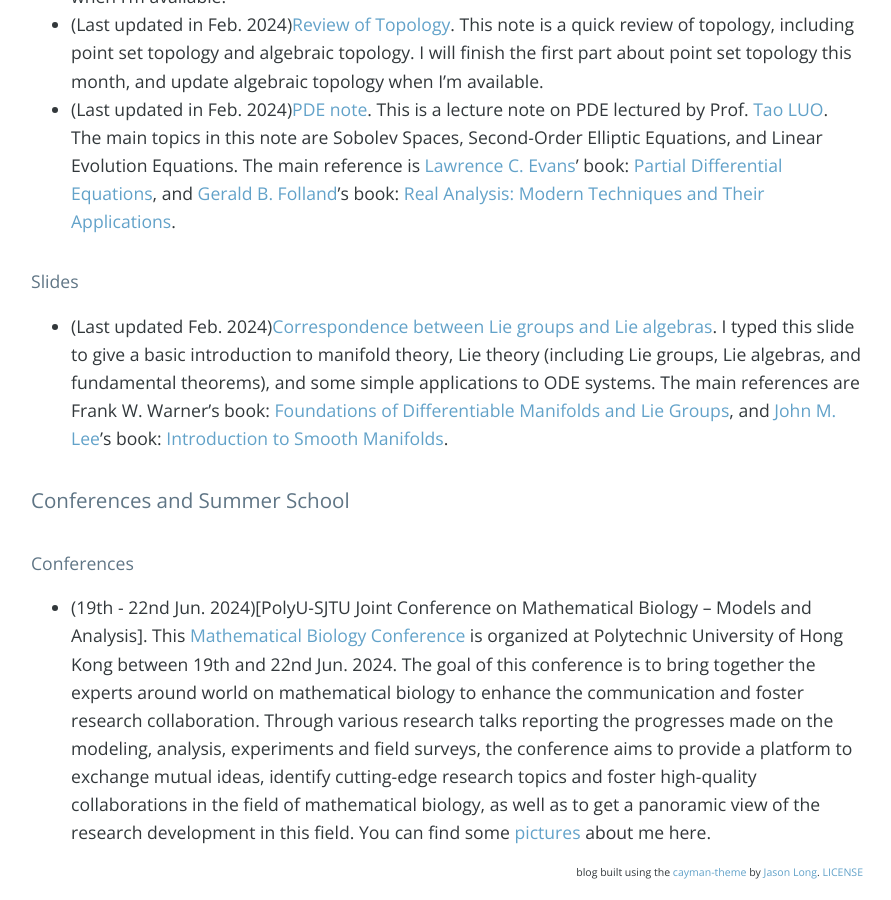
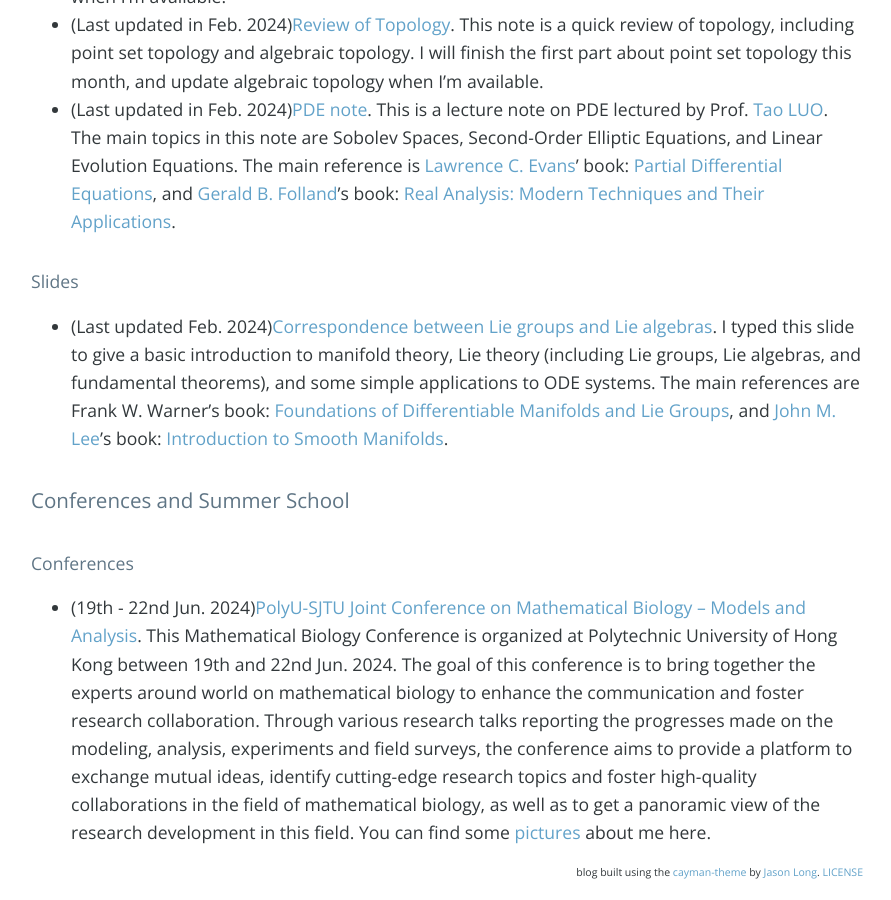
Before and after one commit to Louis-shuo-wang/Louis-shuo-wang.github.io, a Jekyll site: the page built from index.md, in a window 1280 px wide and 900 px high, scrolled down 1562 px. Shown: the whole window, without its empty margins (193-1084 px from the left). Built offline with Jekyll 4.4.1, drawn with Linux system fonts in a browser that asks for light colours; nearby versions of some CDN libraries; our own code applies the rules of GitHub Pages for plain Markdown files; the list of posts is cut into pages by our own code; comment, search, counter and statistics services are not loaded.

```diff
--- a/index.md
+++ b/index.md
@@ -34,4 +34,4 @@ My email is swang666-c@my.cityu.edu.hk or surwing912@gmail.com, and my workstati
 ### Conferences and Summer School
 
 #### Conferences
-* (19th - 22nd Jun. 2024)[PolyU-SJTU Joint Conference on Mathematical Biology – Models and Analysis]. This [Mathematical Biology Conference](https://events.polyu.edu.hk/polyusjtu/home) is organized at Polytechnic University of Hong Kong between 19th and 22nd Jun. 2024. The goal of this conference is to bring together the experts around world on mathematical biology to enhance the communication and foster research collaboration. Through various research talks reporting the progresses made on the modeling, analysis, experiments and field surveys, the conference aims to provide a platform to exchange mutual ideas, identify cutting-edge research topics and foster high-quality collaborations in the field of mathematical biology, as well as to get a panoramic view of the research development in this field. You can find some [pictures](img/picture1.JPG,img/Picture2.JPG) about me here.
+* (19th - 22nd Jun. 2024)[PolyU-SJTU Joint Conference on Mathematical Biology – Models and Analysis](https://events.polyu.edu.hk/polyusjtu/home). This Mathematical Biology Conference is organized at Polytechnic University of Hong Kong between 19th and 22nd Jun. 2024. The goal of this conference is to bring together the experts around world on mathematical biology to enhance the communication and foster research collaboration. Through various research talks reporting the progresses made on the modeling, analysis, experiments and field surveys, the conference aims to provide a platform to exchange mutual ideas, identify cutting-edge research topics and foster high-quality collaborations in the field of mathematical biology, as well as to get a panoramic view of the research development in this field. You can find some [pictures](img/picture1.JPG,img/Picture2.JPG) about me here.
```
